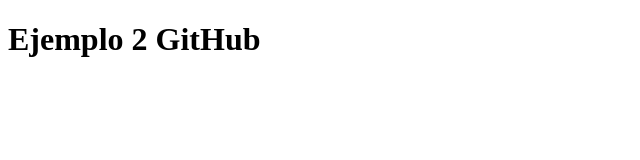
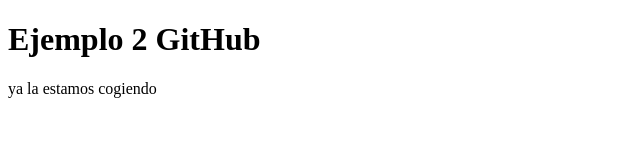
Before and after one commit to ytapiasa/Ejemplo2, a plain HTML site: page index.html in a window 1280 px wide. Shown: the whole page, without its empty margins (0-640 px from the left). Drawn offline with Linux system fonts and the light colour scheme.

Commit message:
Update index.html
aqui vamos

```diff
--- a/index.html
+++ b/index.html
@@ -8,5 +8,6 @@
 </head>
 <body>
     <h1>Ejemplo 2 GitHub</h1>
+    <p>ya la estamos cogiendo</p>
 </body>
 </html>
```
